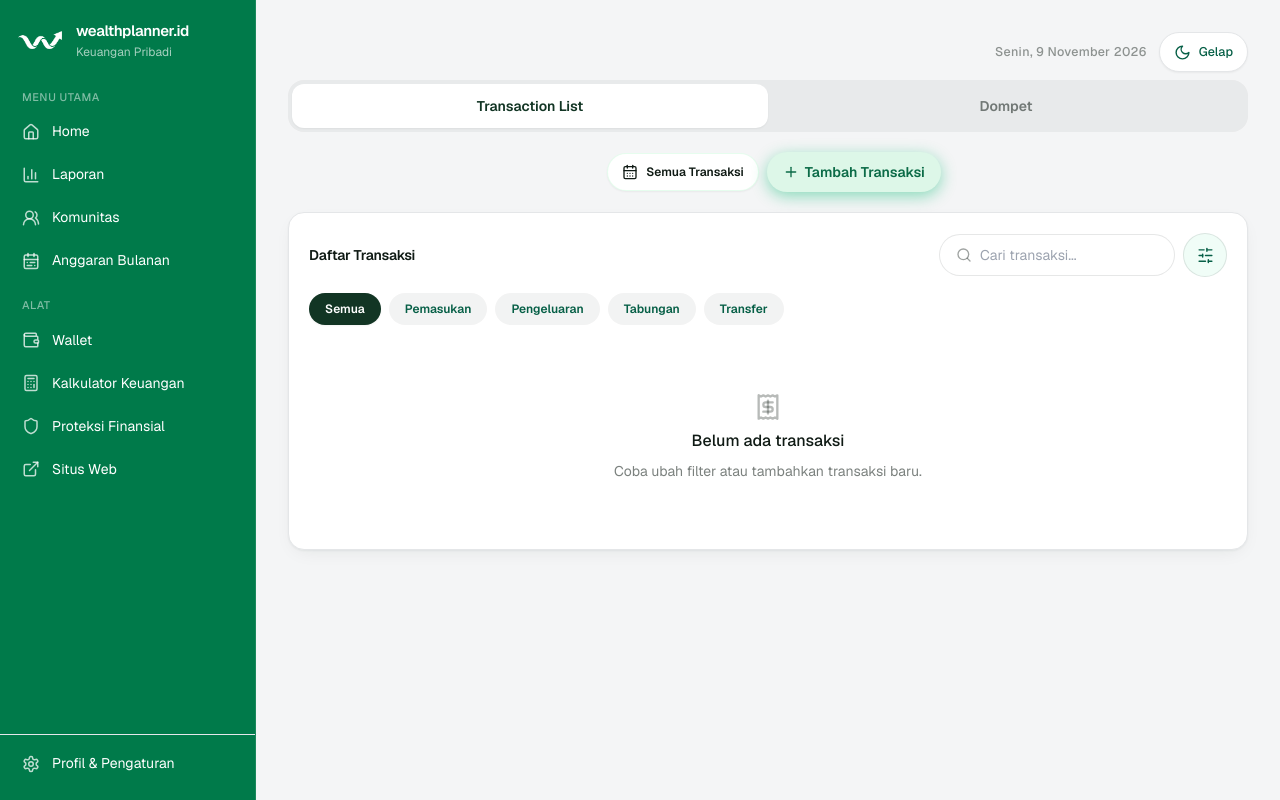
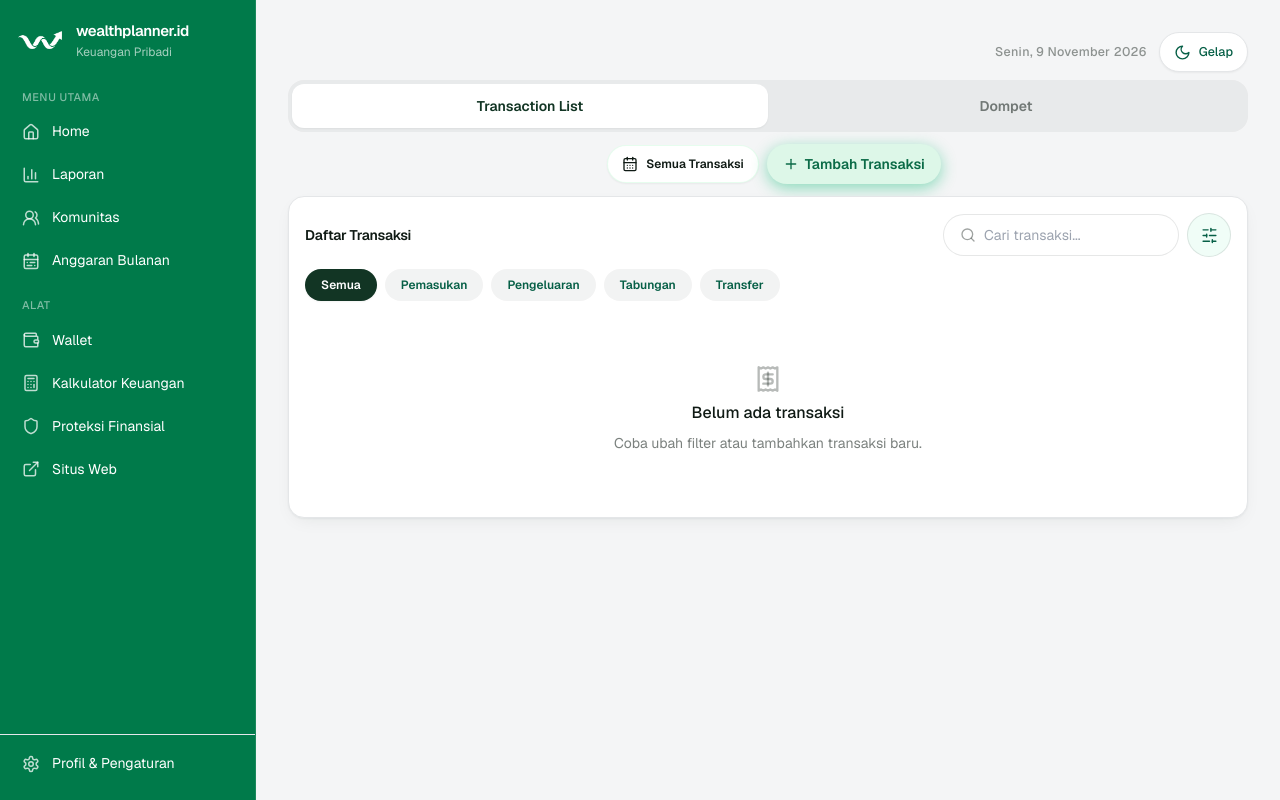
Before and after one commit to jasminework2023/personal-wealthplanner, a React (Vite) app: page /dashboard/transaction in a window 1280 px wide. Built offline with nearby package versions, Linux system fonts and the light colour scheme; the HTML template or start-up script is replaced by a standard one.

Commit message:
ui-compact step 2: compact Transaction.tsx

```diff
--- a/src/pages/Transaction.tsx
+++ b/src/pages/Transaction.tsx
@@ -107,12 +107,12 @@ export function Transaction() {
   const colorFor = (type: TransactionType) => type === "Income" ? "bg-[#DFF3E7] text-[#0B6B47]" : type === "Expense" ? "bg-[#FDE3EA] text-[#C23A5B]" : type === "Transfer" ? "bg-[#DCEBFF] text-[#1A5FD0]" : "bg-[#E8DDFA] text-[#6F46B0]";
 
   return (
-    <div className="flex flex-col gap-5">
+    <div className="flex flex-col gap-3">
       <div className="grid grid-cols-2 rounded-2xl bg-charcoal/[0.05] p-1">
         <button type="button" onClick={() => setActiveTab("transactions")} className={`rounded-xl px-3 py-3 text-sm font-semibold transition ${activeTab === "transactions" ? "bg-white text-[#123524] shadow-sm" : "text-charcoal/55"}`}>Transaction List</button>
         <button type="button" onClick={() => setActiveTab("wallets")} className={`rounded-xl px-3 py-3 text-sm font-semibold transition ${activeTab === "wallets" ? "bg-[#123524] text-white shadow-sm" : "text-charcoal/55"}`}>Dompet</button>
       </div>
-      {activeTab === "wallets" ? <WalletsPage embedded /> : <div className="flex flex-col gap-5">
+      {activeTab === "wallets" ? <WalletsPage embedded /> : <div className="flex flex-col gap-3">
       <div className="flex flex-wrap items-start justify-center gap-3">
         <div>
 
@@ -124,7 +124,7 @@ export function Transaction() {
       </div>
 
       <Card className="!p-0">
-        <div className="flex flex-col gap-4 p-4 sm:p-5">
+        <div className="flex flex-col gap-3 p-4 sm:p-4">
           <div className="flex flex-col gap-3 sm:flex-row sm:items-center sm:justify-between">
             <h2 className="section-title">{txText.list}</h2>
             <div className="flex items-center gap-2 sm:w-72"><label className="flex min-w-0 flex-1 items-center gap-2 rounded-full border border-charcoal/10 bg-white px-4 py-2.5">
```
